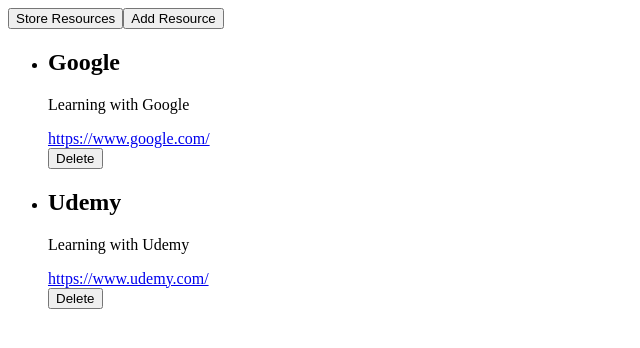
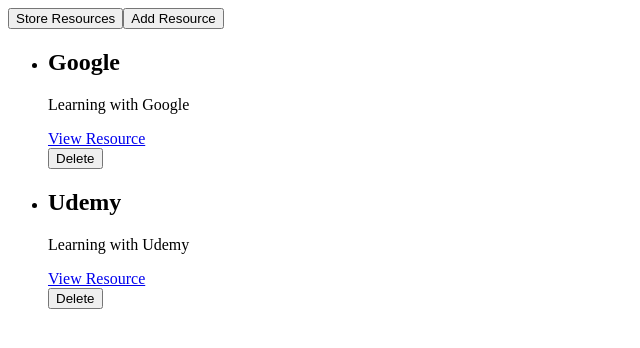
Before and after one commit to alexelmore/vue-resources-app, a Vue app: page / in a window 1280 px wide. Shown: the top 348 px of the page, without its empty margins (0-640 px from the left). Built offline with nearby package versions, Linux system fonts and the light colour scheme.

Commit message:
component setup

```diff
--- a/src/components/AddResource.vue
+++ b/src/components/AddResource.vue
@@ -45,6 +45,9 @@
       this.$refs.resourceForm.reset();
     },
   },
+  emits: {
+    'new-resource': String,
+  },
   computed: {
     constructId() {
       let id = Math.floor(Math.random() * 1000);
--- a/src/components/Resource.vue
+++ b/src/components/Resource.vue
@@ -2,7 +2,7 @@
   <li>
     <h2>{{ resource.title }}</h2>
     <p>{{ resource.description }}</p>
-    <a :href="resource.link">{{ resource.link }}</a>
+    <a :href="resource.link">View Resource</a>
   </li>
   <button @click="handleDelete(resource.id)">Delete</button>
 </template>
@@ -16,6 +16,9 @@
   props: {
     resource: Object,
   },
+  emits: {
+    'remove-resource': String,
+  },
   methods: {
     handleDelete(id) {
       this.$emit('remove-resource', id);
```
Also changed, not shown: src/components/ErrorModal.vue (added, +10 -0 lines).
